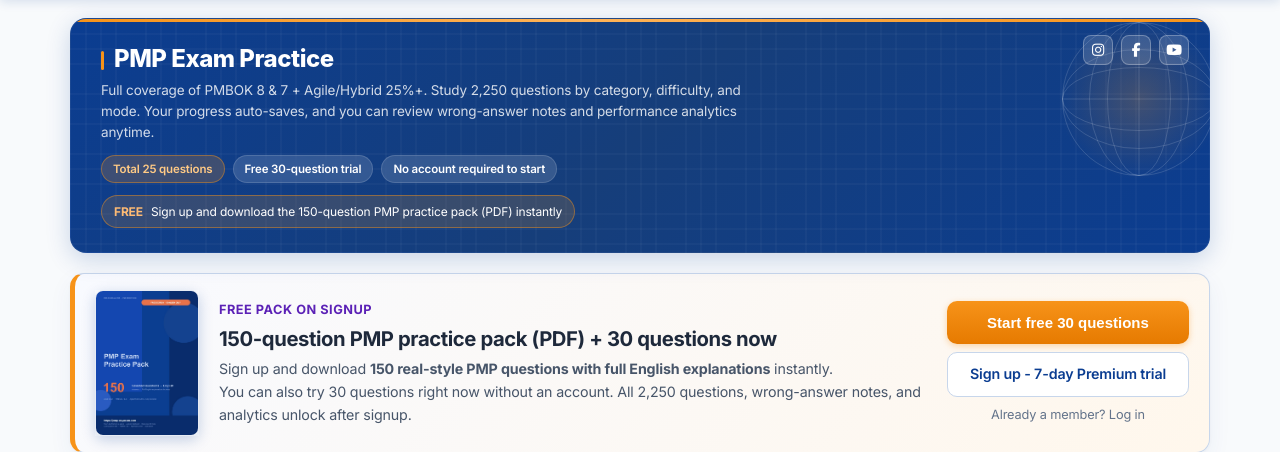
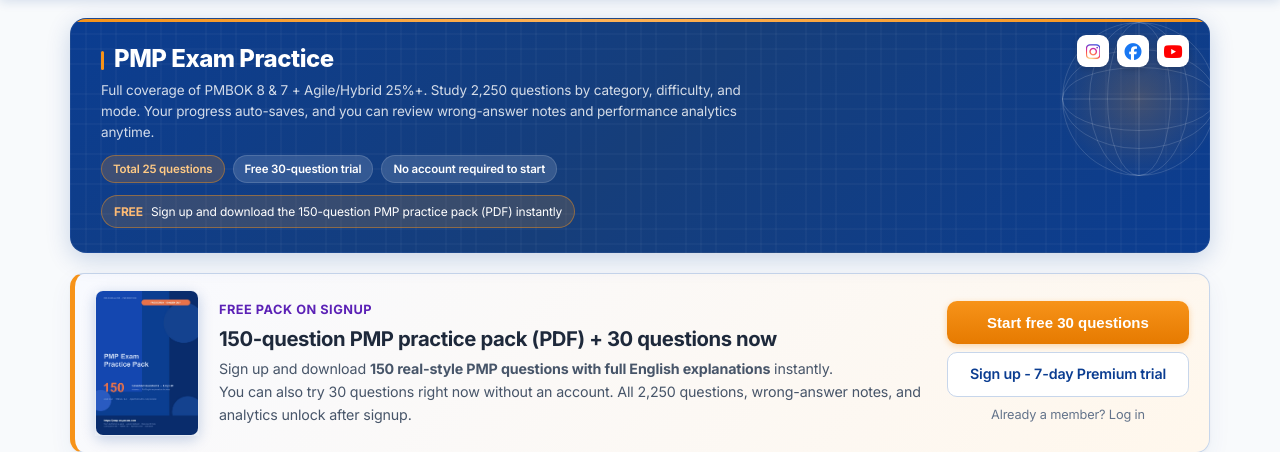
Before and after one commit to prolab-PMP/pmp-quiz-en, a Flask app: page /dashboard in a window 1280 px wide. Shown: the part 60-512 px from the top of the page. Run offline with Flask 3, Linux system fonts and the light colour scheme; data comes from the database, SQL or seed files in the repository; some libraries are stand-ins or nearby versions; some web fonts are replaced.

Commit message:
feat(hero): social icon links in hero banner (icons only) + simplify follow bonus wording

```diff
--- a/static/css/style.css
+++ b/static/css/style.css
@@ -1895,15 +1895,27 @@ body.dark .navbar-nav select {
     color: #0B3D91 !important;
 }
 
-/* ── Hero social icons (2026-07) ─────────────────────────────── */
+/* ── Hero social icons (brand colors, 2026-07) ────────────────── */
+.hero-social a {
+    transition: transform .15s ease, box-shadow .15s ease;
+}
 .hero-social a:hover {
-    background: var(--pmi-gold, #F79319) !important;
-    border-color: var(--pmi-gold, #F79319) !important;
-    color: #0B3D91 !important;
-}
-.hero h1 { padding-right: 118px; }
+    transform: translateY(-2px);
+    box-shadow: 0 5px 14px rgba(0,0,0,0.28) !important;
+}
+/* Instagram official gradient */
+.hero-social a.hero-social-ig i {
+    background: radial-gradient(circle at 30% 107%,
+                #fdf497 0%, #fdf497 5%, #fd5949 45%, #d6249f 60%, #285AEB 90%);
+    -webkit-background-clip: text;
+    background-clip: text;
+    -webkit-text-fill-color: transparent;
+    color: transparent;
+}
+/* keep the title clear of the icons */
+.hero h1 { padding-right: 124px; }
 @media (max-width: 640px) {
     .hero-social { top: 12px !important; right: 12px !important; gap: 6px !important; }
-    .hero-social a { width: 26px !important; height: 26px !important; font-size: 12px !important; }
-    .hero h1 { padding-right: 96px; }
-}
+    .hero-social a { width: 28px !important; height: 28px !important; font-size: 15px !important; }
+    .hero h1 { padding-right: 104px; }
+}
--- a/templates/dashboard.html
+++ b/templates/dashboard.html
@@ -11,18 +11,19 @@
 
 <!-- Hero Banner -->
 <section class="hero" style="position:relative;">
-    <!-- Social links (icons only) -->
+    <!-- Social links (brand colors) -->
     <div class="hero-social" style="position:absolute;top:16px;right:20px;display:flex;gap:8px;z-index:2;">
         <a href="https://www.instagram.com/pmpwayexam/" target="_blank" rel="noopener" aria-label="Instagram" title="Instagram"
-           style="display:inline-flex;align-items:center;justify-content:center;width:30px;height:30px;border-radius:8px;background:rgba(255,255,255,0.14);border:1px solid rgba(255,255,255,0.28);color:#fff;text-decoration:none;font-size:14px;transition:background .15s;">
+           class="hero-social-ig"
+           style="display:inline-flex;align-items:center;justify-content:center;width:32px;height:32px;border-radius:9px;background:#fff;color:#E1306C;text-decoration:none;font-size:17px;box-shadow:0 2px 6px rgba(0,0,0,0.18);">
             <i class="fab fa-instagram"></i>
         </a>
         <a href="https://www.facebook.com/share/1JN1oL5sxU/" target="_blank" rel="noopener" aria-label="Facebook" title="Facebook"
-           style="display:inline-flex;align-items:center;justify-content:center;width:30px;height:30px;border-radius:8px;background:rgba(255,255,255,0.14);border:1px solid rgba(255,255,255,0.28);color:#fff;text-decoration:none;font-size:14px;transition:background .15s;">
-            <i class="fab fa-facebook-f"></i>
+           style="display:inline-flex;align-items:center;justify-content:center;width:32px;height:32px;border-radius:9px;background:#fff;color:#1877F2;text-decoration:none;font-size:17px;box-shadow:0 2px 6px rgba(0,0,0,0.18);">
+            <i class="fab fa-facebook"></i>
         </a>
         <a href="https://www.youtube.com/@pmpquiz" target="_blank" rel="noopener" aria-label="YouTube" title="YouTube"
-           style="display:inline-flex;align-items:center;justify-content:center;width:30px;height:30px;border-radius:8px;background:rgba(255,255,255,0.14);border:1px solid rgba(255,255,255,0.28);color:#fff;text-decoration:none;font-size:14px;transition:background .15s;">
+           style="display:inline-flex;align-items:center;justify-content:center;width:32px;height:32px;border-radius:9px;background:#fff;color:#FF0000;text-decoration:none;font-size:17px;box-shadow:0 2px 6px rgba(0,0,0,0.18);">
             <i class="fab fa-youtube"></i>
         </a>
     </div>
```
